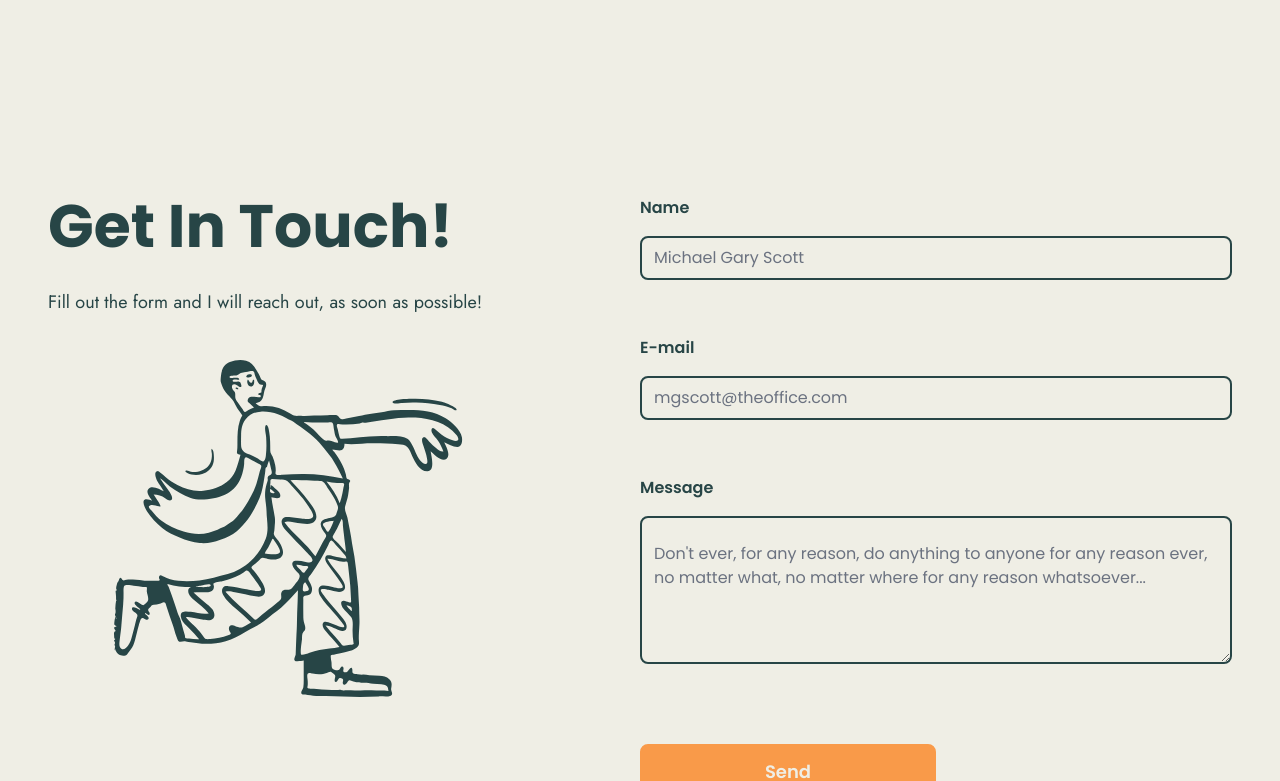
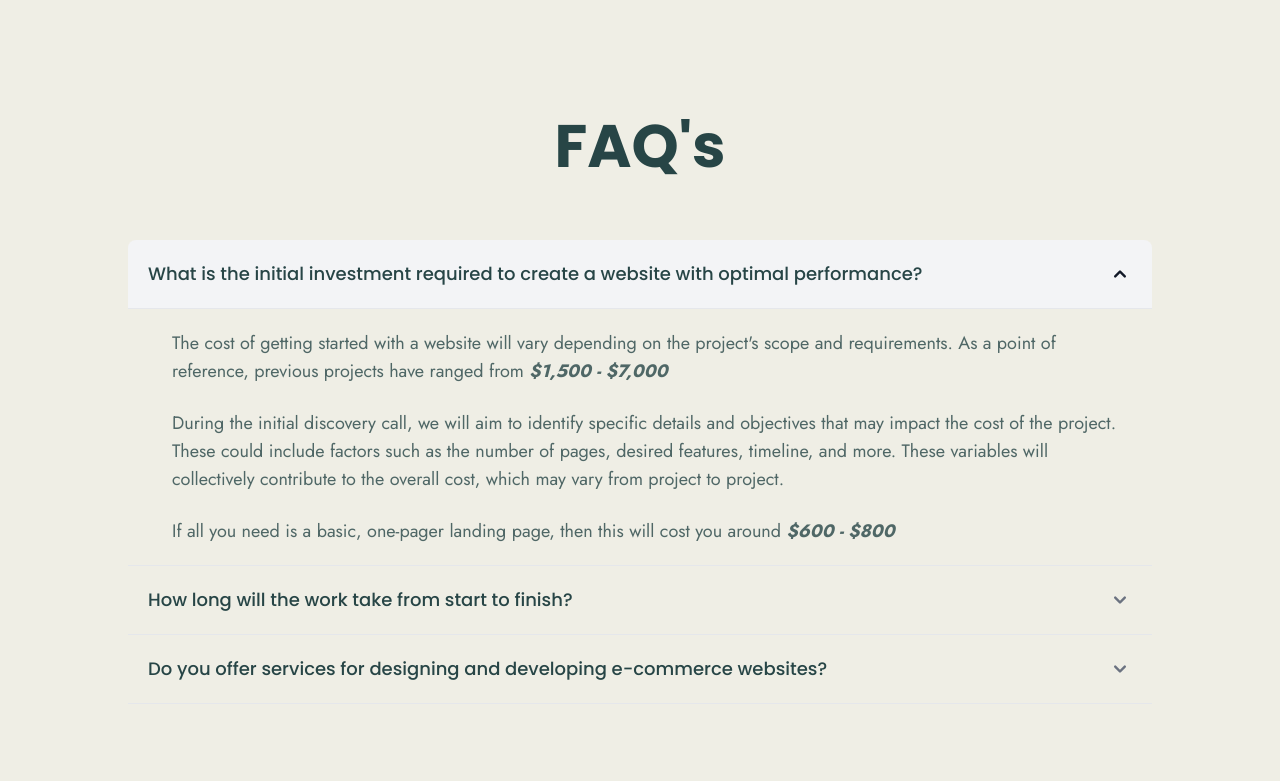
Before and after one commit to Varun-Bhabhra/Portfolio-2.0, a React (Create React App) app: page / in a window 1280 px wide. Shown: the part 9281-10062 px from the top of the page. Built offline with nearby package versions, Linux system fonts and the light colour scheme.

Commit message:
FAQ Section

```diff
--- a/src/components/App.js
+++ b/src/components/App.js
@@ -5,7 +5,7 @@ import Services from "./Services";
 import About from "./About";
 import Portfolio from "./Portfolio";
 import Testimonials from "./Testimonials";
-// import FAQ from "./FAQ";
+import FAQ from "./FAQ";
 import Contact from "./Contact";
 import Footer from "./Footer";
 
@@ -18,7 +18,7 @@ const App = () => {
       <Services />
       <About />
       <Testimonials />
-      {/* <FAQ /> */}
+      <FAQ />
       <Contact />
       <Footer />
     </div>
--- a/src/components/FAQ.js
+++ b/src/components/FAQ.js
@@ -1,91 +1,98 @@
 import { Accordion } from "flowbite-react";
+import { useInView } from "react-intersection-observer";
 
-const FAQ = ({ question, answer }) => {
+const FAQ = () => {
+  const { ref: myRef, inView: myElementIsVisible } = useInView({
+    triggerOnce: true,
+  });
+
   return (
+    <section className="bg-primary pb-20 text-secondary relative space-y-16">
+      <h2 className="text-center font-bold text-4xl md:text-4xl lg:text-5xl xl:text-6xl">
+        FAQ's
+      </h2>
+      <div
+        ref={myRef}
+        className={`fade-in max-w-screen-lg mx-auto  ${
+          myElementIsVisible ? "appear" : ""
+        }`}
+      >
         <Accordion flush={true}>
           <Accordion.Panel>
-        <Accordion.Title>What is Flowbite?</Accordion.Title>
+            <Accordion.Title>
+              <div className="text-secondary text-lg">
+                What is the initial investment required to create a website with
+                optimal performance?
+              </div>
+            </Accordion.Title>
             <Accordion.Content>
-          <p className="mb-2 text-gray-500 dark:text-gray-400">
-            Flowbite is an open-source library of interactive components built
-            on top of Tailwind CSS including buttons, dropdowns, modals,
-            navbars, and more.
+              <div className="font-jost pl-3 md:pl-6 space-y-6 text-sm md:text-lg">
+                <p className="text-secondary/80">
+                  The cost of getting started with a website will vary depending
+                  on the project's scope and requirements. As a point of
+                  reference, previous projects have ranged from{" "}
+                  <em className="font-bold">$1,500 - $7,000</em>
                 </p>
-          <p className="text-gray-500 dark:text-gray-400">
-            Check out this guide to learn how to
-            <a
-              href="https://flowbite.com/docs/getting-started/introduction/"
-              className="text-blue-600 hover:underline dark:text-blue-500"
-            >
-              get started
-            </a>
-            and start developing websites even faster with components on top of
-            Tailwind CSS.
+                <p className="text-secondary/80">
+                  During the initial discovery call, we will aim to identify
+                  specific details and objectives that may impact the cost of
+                  the project. These could include factors such as the number of
+                  pages, desired features, timeline, and more. These variables
+                  will collectively contribute to the overall cost, which may
+                  vary from project to project.
                 </p>
-        </Accordion.Content>
-      </Accordion.Panel>
-      <Accordion.Panel>
-        <Accordion.Title>Is there a Figma file available?</Accordion.Title>
-        <Accordion.Content>
-          <p className="mb-2 text-gray-500 dark:text-gray-400">
-            Flowbite is first conceptualized and designed using the Figma
-            software so everything you see in the library has a design
-            equivalent in our Figma file.
+                <p className="text-secondary/80">
+                  If all you need is a basic, one-pager landing page, then this
+                  will cost you around{" "}
+                  <em className="font-bold">$600 - $800</em>
                 </p>
-          <p className="text-gray-500 dark:text-gray-400">
-            Check out the
-            <a
-              href="https://flowbite.com/figma/"
-              className="text-blue-600 hover:underline dark:text-blue-500"
-            >
-              Figma design system
-            </a>
-            based on the utility classes from Tailwind CSS and components from
-            Flowbite.
-          </p>
+              </div>
             </Accordion.Content>
           </Accordion.Panel>
           <Accordion.Panel>
             <Accordion.Title>
-          What are the differences between Flowbite and Tailwind UI?
+              <div className="text-secondary text-lg">
+                How long will the work take from start to finish?
+              </div>
             </Accordion.Title>
             <Accordion.Content>
-          <p className="mb-2 text-gray-500 dark:text-gray-400">
-            The main difference is that the core components from Flowbite are
-            open source under the MIT license, whereas Tailwind UI is a paid
-            product. Another difference is that Flowbite relies on smaller and
-            standalone components, whereas Tailwind UI offers sections of pages.
+              <div className="font-jost pl-3 md:pl-6 space-y-6 text-sm md:text-lg">
+                <p className="text-secondary/80">
+                  It will depend on the scope of the project.
                 </p>
-          <p className="mb-2 text-gray-500 dark:text-gray-400">
-            However, we actually recommend using both Flowbite, Flowbite Pro,
-            and even Tailwind UI as there is no technical reason stopping you
-            from using the best of two worlds.
+                <p className="text-secondary/80">
+                  - A single landing page may take{" "}
+                  <em className="font-bold">1 - 3 weeks</em>, depending on the
+                  amount of copy.
                 </p>
-          <p className="mb-2 text-gray-500 dark:text-gray-400">
-            Learn more about these technologies:
+                <p className="text-secondary/80">
+                  - A full website with 5-10 pages may take{" "}
+                  <em className="font-bold">6 - 8 weeks</em>.
                 </p>
-          <ul className="list-disc pl-5 text-gray-500 dark:text-gray-400">
-            <li>
-              <a
-                href="https://flowbite.com/pro/"
-                className="text-blue-600 hover:underline dark:text-blue-500"
-              >
-                Flowbite Pro
-              </a>
-            </li>
-            <li>
-              <a
-                href="https://tailwindui.com/"
-                rel="nofollow"
-                className="text-blue-600 hover:underline dark:text-blue-500"
-              >
-                Tailwind UI
-              </a>
-            </li>
-          </ul>
+              </div>
+            </Accordion.Content>
+          </Accordion.Panel>
+          <Accordion.Panel>
+            <Accordion.Title>
+              <div className="text-secondary text-lg">
+                Do you offer services for designing and developing e-commerce
+                websites?
+              </div>
+            </Accordion.Title>
+            <Accordion.Content>
+              <div className="font-jost pl-3 md:pl-6 space-y-6 text-sm md:text-lg">
+                <p className="text-secondary/80">
+                  <em className="font-bold">Yes</em>, I can help with simple
+                  e-commerce shops that have basic needs. However, for large and
+                  complex e-commerce websites with specific requirements, my
+                  services may not be suitable.
+                </p>
+              </div>
             </Accordion.Content>
           </Accordion.Panel>
         </Accordion>
+      </div>
+    </section>
   );
 };
 
--- a/src/components/Services.js
+++ b/src/components/Services.js
@@ -1,4 +1,3 @@
-import React from "react";
 import { useInView } from "react-intersection-observer";
 import Service from "./Service";
 import Button from "./Button";
--- a/src/index.css
+++ b/src/index.css
@@ -392,3 +392,33 @@ body {
 .show_answer {
   display: none;
 }
+
+.rocket {
+  display: inline-block;
+}
+
+.animateRocket {
+  animation-duration: 10s;
+  animation-name: animate-rocket;
+}
+
+@keyframes animate-rocket {
+  0% {
+    transform: scale(1) rotate(10deg);
+  }
+  5% {
+    transform: scale(1.25) rotate(-15deg);
+  }
+  10% {
+    transform: scale(1.5) rotate(5deg);
+  }
+  15% {
+    transform: scale(1.75) rotate(-10deg);
+  }
+  20% {
+    transform: scale(2) rotate(0);
+  }
+  100% {
+    transform: scale(20) translate3D(100vw, -100vh, 0) rotate(0);
+  }
+}
```
Also changed, not shown: public/manifest.json. Lines whose indentation alone changed are shown as unchanged.
